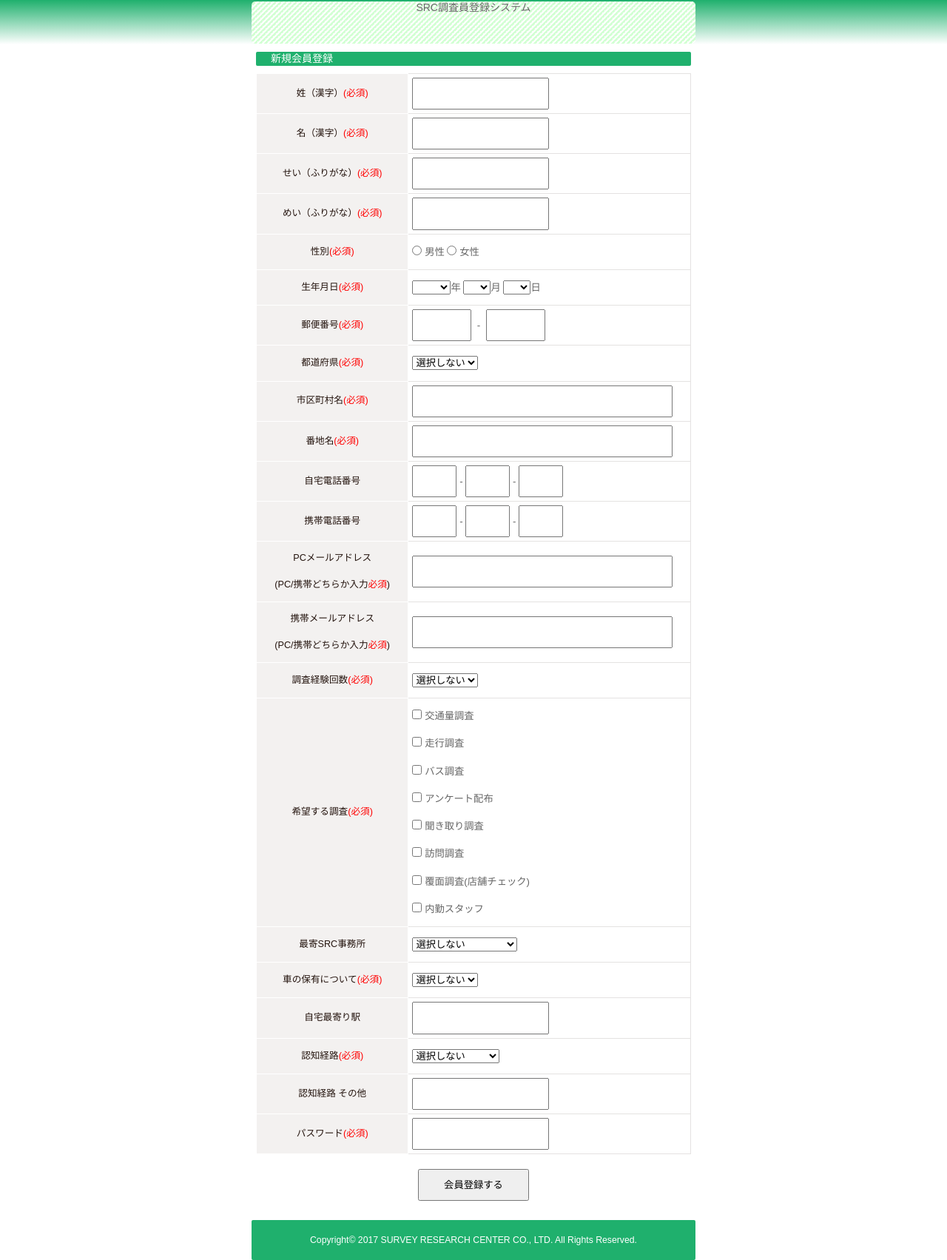
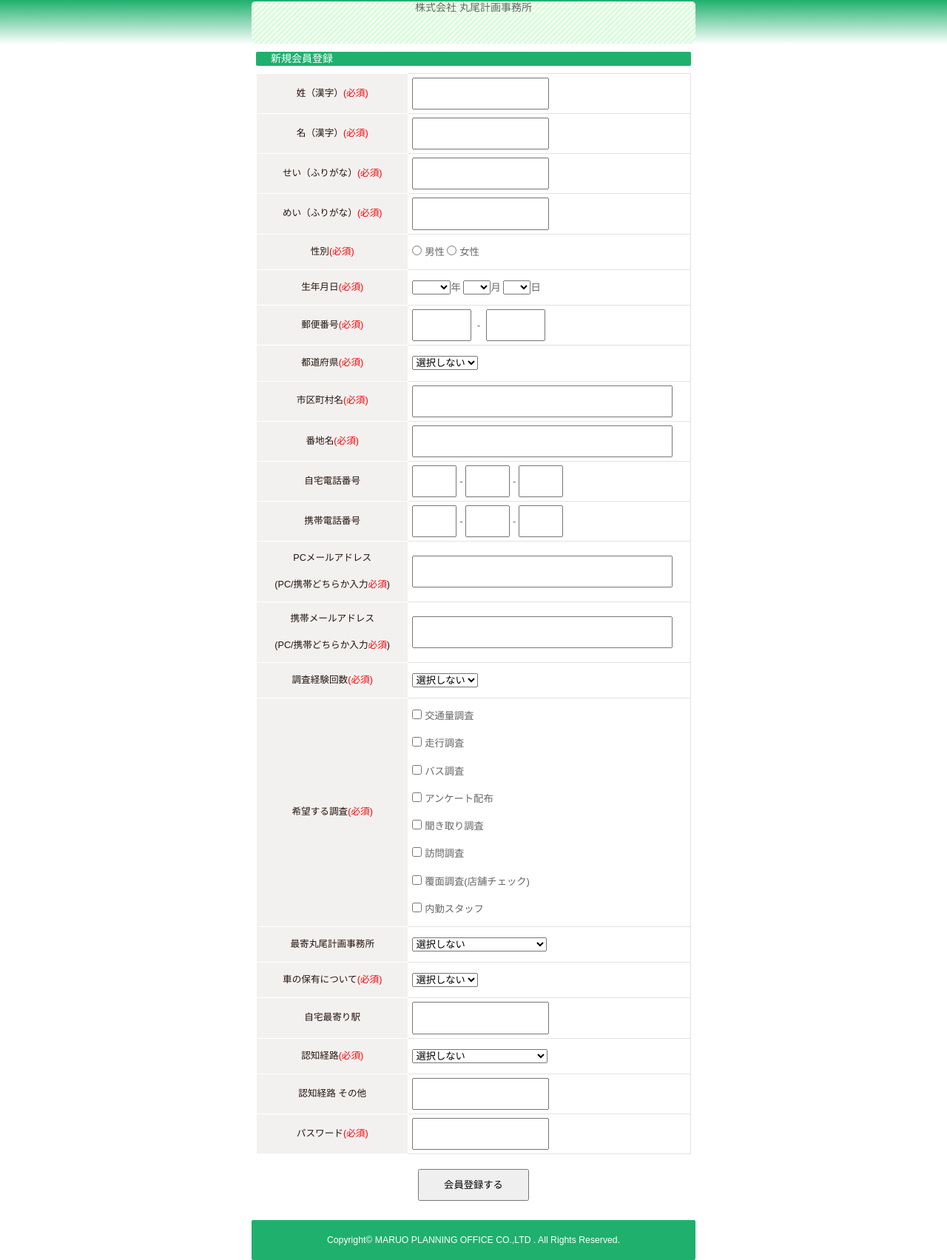
Before and after one commit to Ogahara0130/adduser, a Rails app: page / in a window 1280 px wide. Shown: the whole page at 74% size. Run offline with Rails 7, Linux system fonts and the light colour scheme; style sheets or scripts are compiled from the project's sources; some libraries are stand-ins or nearby versions.

Commit message:
丸尾計画事務所仕様に変更修正

```diff
--- a/app/views/homes/create.html.erb
+++ b/app/views/homes/create.html.erb
@@ -3,7 +3,7 @@
 <head>
   <meta charset="UTF-8">
   <meta http-equiv="X-UA-Compatible" content="IE=edge">
-  <title>SRC調査員登録システム</title>
+  <title>株式会社 丸尾計画事務所</title>
   <meta name="description" content="">
   <meta name="keywords" content="サーベイリサーチセンター,調査員登録システム,交通量調査">
   <meta name="viewport" content="width=device-width">
@@ -16,7 +16,7 @@
 <body>
   <div id="container">
     <header>
-      <h1>SRC調査員登録システム</h1>
+      <h1>株式会社 丸尾計画事務所</h1>
     </header>
     <div id="contents">
       <section>
--- a/app/views/homes/top.html.erb
+++ b/app/views/homes/top.html.erb
@@ -3,7 +3,7 @@
 <head>
   <meta charset="UTF-8">
   <meta http-equiv="X-UA-Compatible" content="IE=edge">
-  <title>SRC調査員登録システム</title>
+  <title>株式会社 丸尾計画事務所</title>
   <meta name="description" content="">
   <meta name="keywords" content="サーベイリサーチセンター,調査員登録システム,交通量調査">
   <meta name="viewport" content="width=device-width">
@@ -16,7 +16,7 @@
 <body>
   <div id="container">
     <header>
-      <h1>SRC調査員登録システム</h1>
+      <h1>株式会社 丸尾計画事務所</h1>
     </header>
     <div id="contents">
       <section>
@@ -186,10 +186,9 @@
                   </td>
                 </tr>
                 <tr>
-                  <td class="abc1">最寄SRC事務所</td>
+                  <td class="abc1">最寄丸尾計画事務所</td>
                   <td class="abc2">
-                    <%= f.select :nearest_office, {'北海道事務所': 10, '北東北事務所': 11, '東北事務所（仙台）': 2, '本社（西日暮里）': 1, '静岡事務所': 1, '名古屋事務所': 4, '大阪事務所': 5,
-                                                    '広島事務所': 7, '岡山事務所': 6, '四国事務所': 9, '九州事務所': 8, '南九州事務所': 12, '沖縄事務所': 13}, { include_blank: '選択しない'} %>
+                    <%= f.select :nearest_office, {'兵庫県神戸事務所': 10, '大阪事務所': 11, '奈良事務所': 2, '本社（兵庫県姫路事務所）': 1}, { include_blank: '選択しない'} %>
                 </td>
                 </tr>
                 <tr>
@@ -204,7 +203,7 @@
                 <tr>
                   <td class="abc1">認知経路<span class="required">(必須)</span></td>
                   <td class="abc2">
-                  <%= f.select :cognitive_pathway, {'調査員説明会': 1, '知人の紹介': 2, 'SRCWebサイト': 3, 'その他': 4}, {include_blank: '選択しない'} %>
+                  <%= f.select :cognitive_pathway, {'調査員説明会': 1, '知人の紹介': 2, '丸尾計画事務所Webサイト': 3, 'その他': 4}, {include_blank: '選択しない'} %>
                   </td>
                 </tr>
                 <tr>
@@ -231,7 +230,7 @@
     <!--/contents-->
     <div id="footer">
       <footer>
-        <font color="white"><small>Copyright&copy; 2017 SURVEY RESEARCH CENTER CO., LTD. All Rights Reserved.</small></font>
+        <font color="white"><small>Copyright&copy; MARUO PLANNING OFFICE CO.,LTD . All Rights Reserved.</small></font>
       </footer>
     </div>
   </div>
--- a/config/locales/ja.yml
+++ b/config/locales/ja.yml
@@ -30,7 +30,7 @@ ja:
         visit_survey: "訪問調査"
         undercover_investigation: "覆面調査(店舗チェック)"
         office_staff: "内勤スタッフ"
-        nearest_office: "最寄SRC事務所"
+        nearest_office: "最寄丸尾計画事務所"
         possession_car: "車の保有について"
         nearest_station: "自宅最寄り駅"
         cognitive_pathway: "認知経路"
```
Also changed, not shown: app/views/homes/confirm.html.erb (+10 -37 lines).
